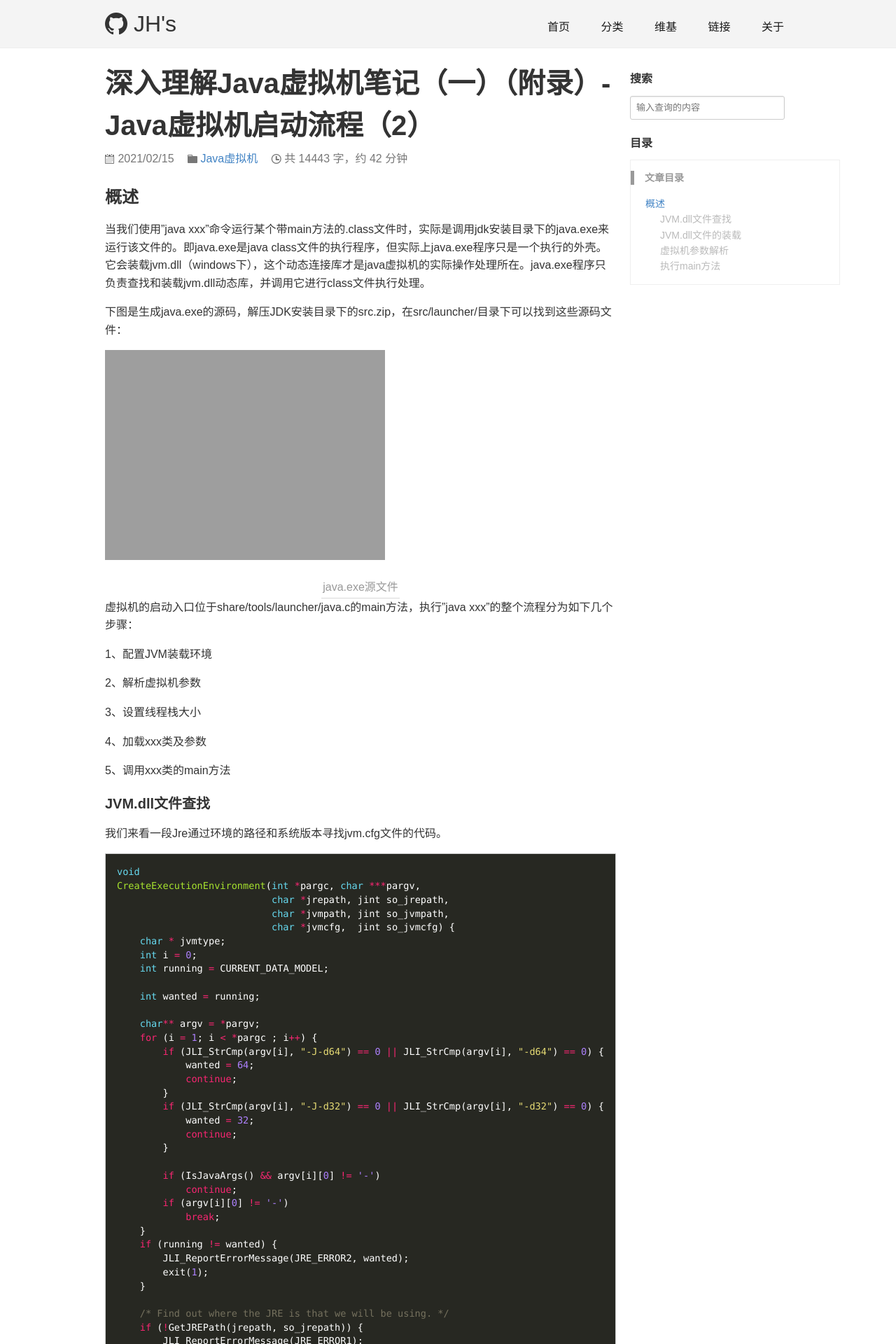
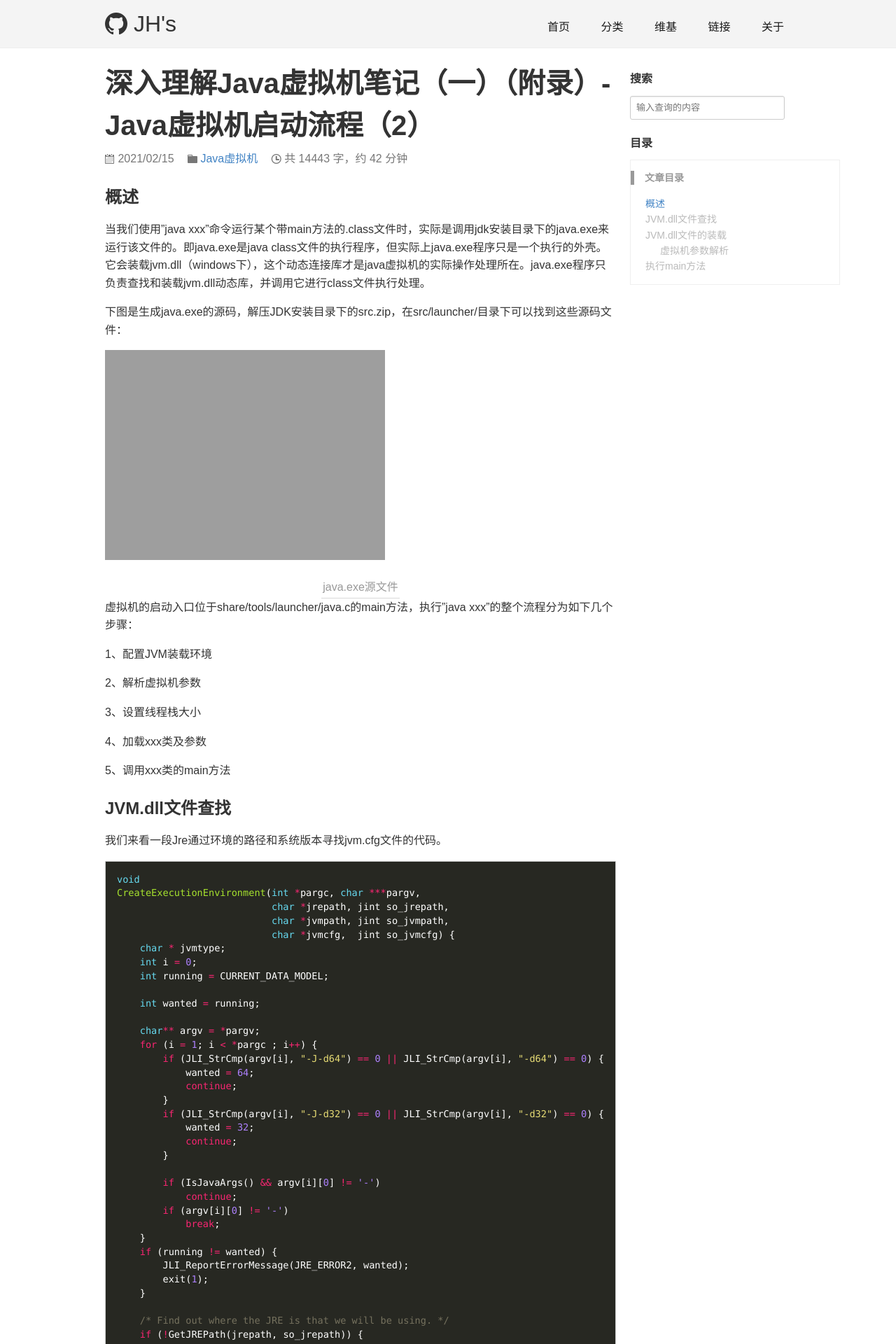
Before and after one commit to MazFactor/mzlongblog, a Jekyll site: the page built from _posts/2021-02-15-深入理解Java虚拟机笔记（一）（附录）-Java虚拟机启动、加载类过程（2）.md, in a window 1280 px wide. Shown: the top 1920 px of the page at 70% size. Built offline with Jekyll 4.4.1, drawn with Linux system fonts in a browser that asks for light colours; comment, search, counter and statistics services are not loaded.

Commit message:
2021021910

````diff
--- a/_posts/2021-02-15-深入理解Java虚拟机笔记（一）（附录）-Java虚拟机启动、加载类过程（2）.md
+++ b/_posts/2021-02-15-深入理解Java虚拟机笔记（一）（附录）-Java虚拟机启动、加载类过程（2）.md
@@ -28,7 +28,7 @@ keywords: Java虚拟机
 5、调用xxx类的main方法
 
 
-#### JVM.dll文件查找
+### JVM.dll文件查找
 我们来看一段Jre通过环境的路径和系统版本寻找jvm.cfg文件的代码。
 ```c++
 void
@@ -128,7 +128,7 @@ GetJVMPath(const char *jrepath, const char *jvmtype,
     }
 }
 ```
-#### JVM.dll文件的装载
+### JVM.dll文件的装载
 找到JVM.dll文件后通过LoadJavaJVM()函数（java_md.c中，linux版本是java_md_solinux.c）进行装载：
 ```C++
 /*
@@ -233,7 +233,7 @@ AddOption(char *str, void *info)
 ```
 AddOption核心就是对-Xss、-Xmx、-Xms参数进行特殊处理，并设置threadStackSize、maxHeapSize、initialHeapSize。后续Arguments类会对JavaVMOption数据进行再次处理，并验证参数的合理性，这部分内容暂且不做详细介绍。Arguments类定义在JVM.dll中的Arguments.hpp、Arguments.cpp中。JavaVMOption定义不确定是在哪里。
 
-#### 执行main方法
+### 执行main方法
 加载完JVM.dll并解析完启动参数后，执行JVMInit()方法，JVMInit中调用ContinueInNewThread()方法，ContinueInNewThread中调用ContinueInNewThread0()方法。直到ContinueInNewThread0方法才是真正地开始创建一个新线程（同时阻塞当前线程）来创建JVM并调用main方法。
 
 ContinueInNewThread:
````
